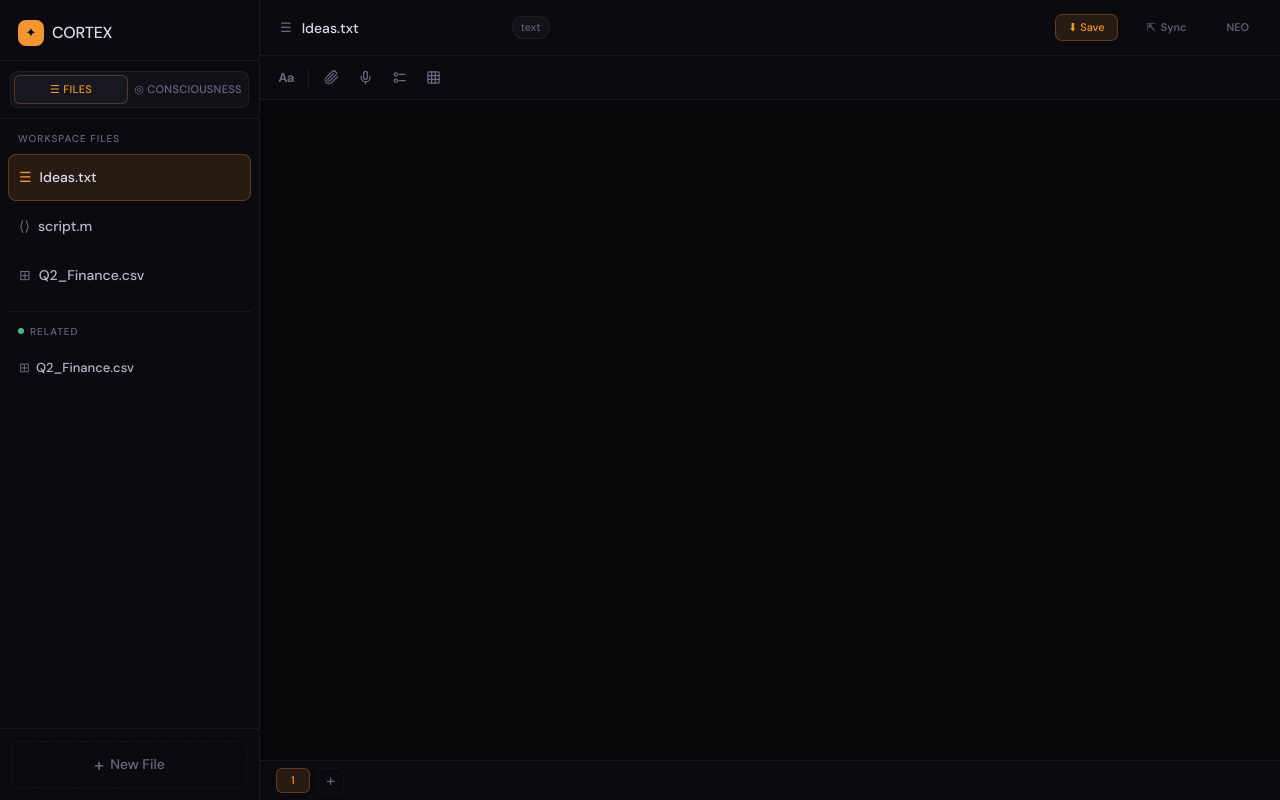
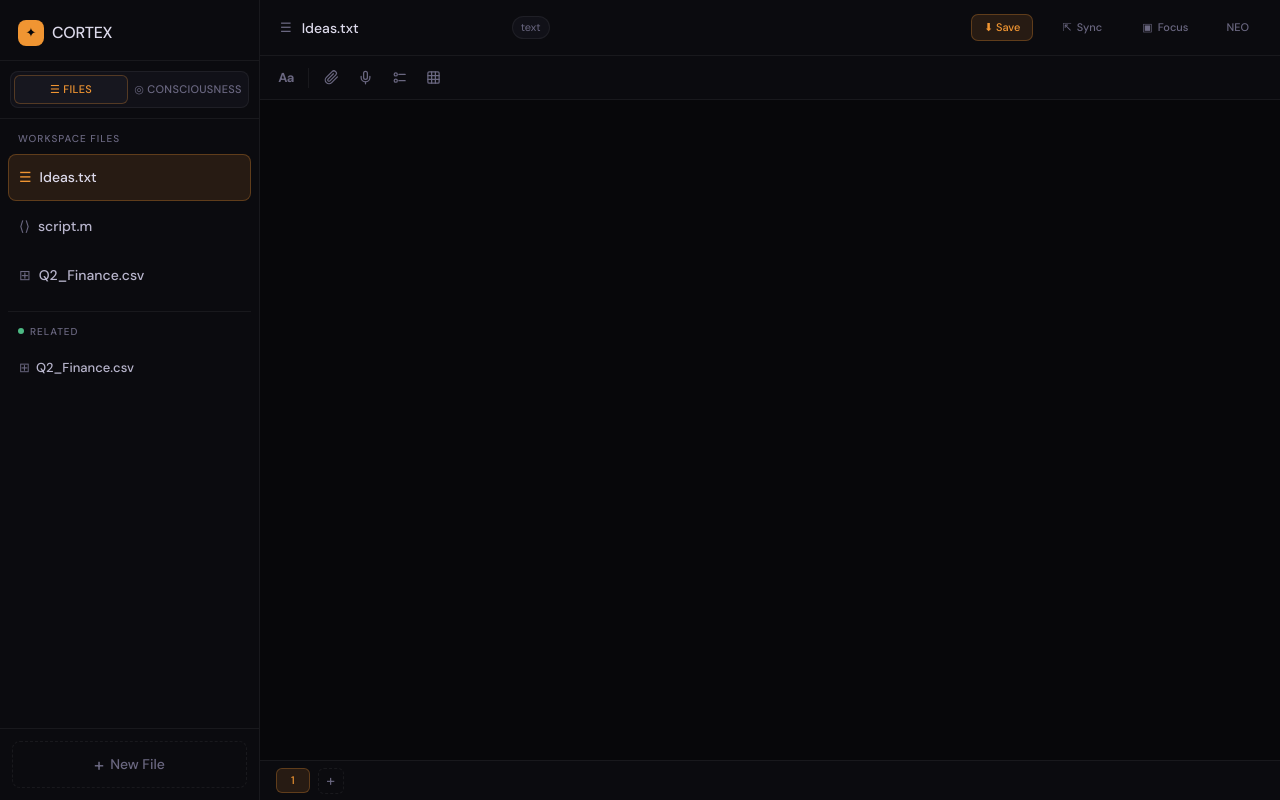
Before and after one commit to asinghal1be24-create/Cortex-workspace, a Next.js app: page / in a window 1280 px wide. Built offline with nearby package versions, Linux system fonts and the light colour scheme.

Commit message:
Restore Focus Mode toggle button in header layout

```diff
--- a/src/app/page.tsx
+++ b/src/app/page.tsx
@@ -765,6 +765,36 @@ export default function Home() {
             </div>
           )}
 
+          {/* Focus Mode toggle */}
+          {!isMobile && (
+            <button
+              onClick={() => setFocusMode(v => !v)}
+              title={focusMode ? 'Exit Focus Mode' : 'Focus Mode — hide sidebar'}
+              style={{
+                padding: '4px 10px', borderRadius: 7, fontSize: 11, fontWeight: 500,
+                cursor: 'pointer', transition: 'all .2s', display: 'flex', alignItems: 'center', gap: 5,
+                background: focusMode ? B.amberGlow : 'transparent',
+                color: focusMode ? B.amber : B.muted,
+                border: focusMode ? `1px solid ${B.amberBorder}` : `1px solid transparent`,
+              }}
+              onMouseEnter={e => {
+                if (!focusMode) {
+                  e.currentTarget.style.color = B.amber;
+                  e.currentTarget.style.background = 'rgba(240,149,50,0.05)';
+                }
+              }}
+              onMouseLeave={e => {
+                if (!focusMode) {
+                  e.currentTarget.style.color = B.muted;
+                  e.currentTarget.style.background = 'transparent';
+                }
+              }}
+            >
+              <span>{focusMode ? '◧' : '▣'}</span>
+              <span>Focus</span>
+            </button>
+          )}
+
           {/* Copilot toggle */}
           <button
             onClick={() => setCopilotOpen(v => !v)}
```
